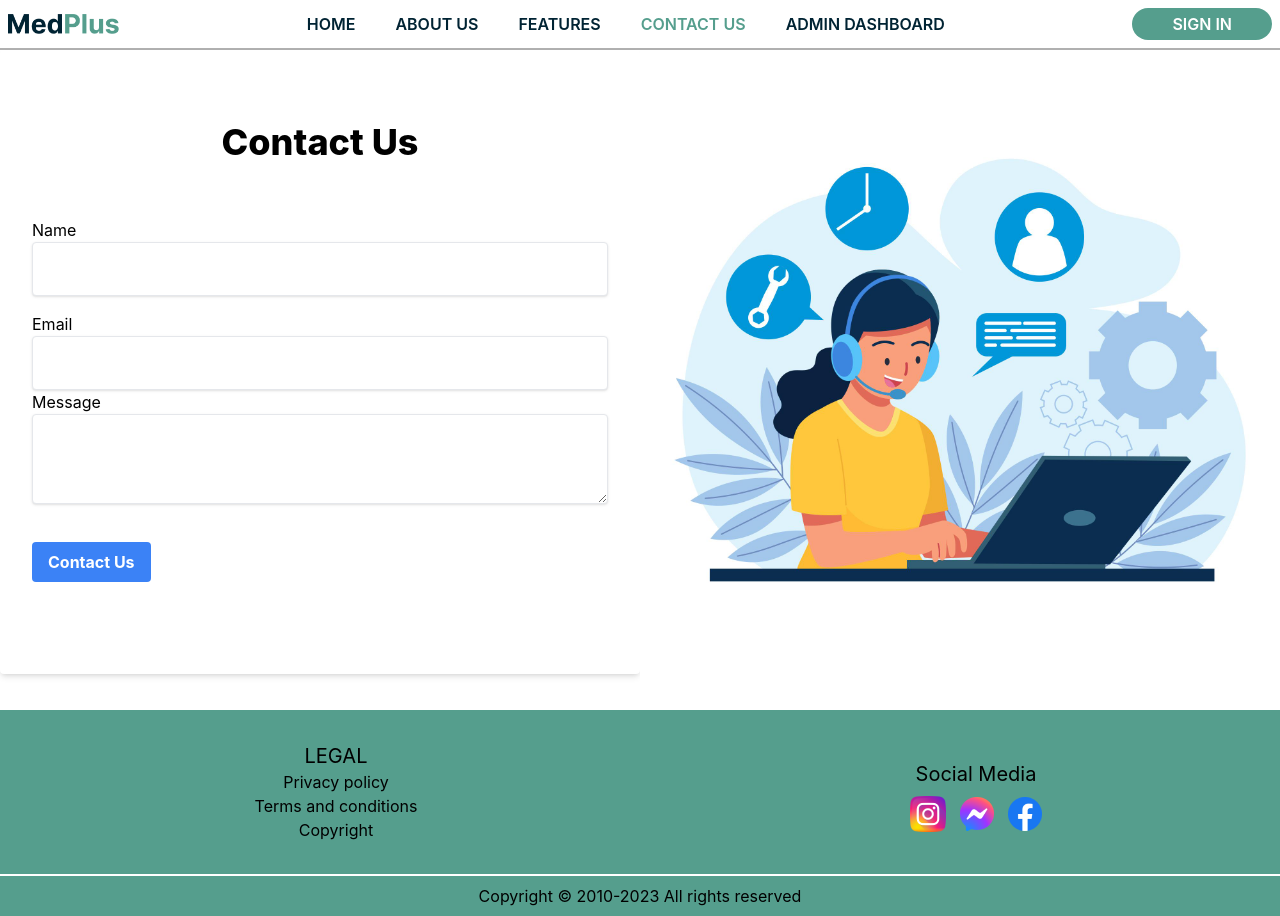
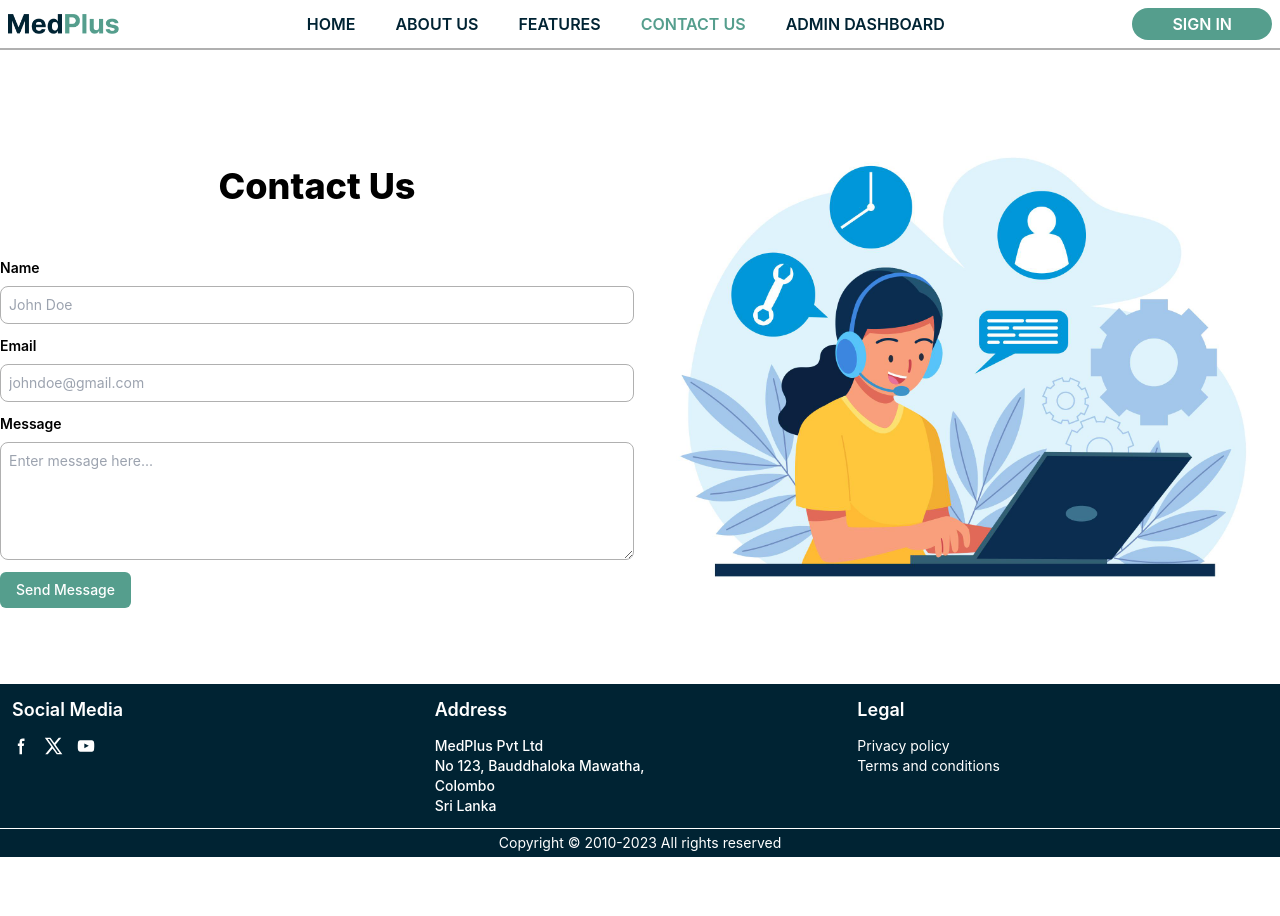
Before and after one commit to samindika97/MedPlus, a React (Create React App) app in the folder frontend/: page /contact-us in a window 1280 px wide. After the commit the page ends 857 px from the top, so only its background shows below. Built offline with nearby package versions, Linux system fonts and the light colour scheme.

Commit message:
ui changes

```diff
--- a/frontend/src/components/Footer.jsx
+++ b/frontend/src/components/Footer.jsx
@@ -3,21 +3,71 @@ import socialmediaicon from "../assets/social media.png";
 
 const Footer = () => {
   return (
-    <div className="mt-5 bg-teal">
-      <div className="flex flex-row items-center ">
-        <div className="flex flex-1 flex-col items-center p-8">
-          <p className="text-xl">LEGAL</p>
-          <p>Privacy policy</p>
-          <p>Terms and conditions</p>
-          <p>Copyright</p>
+    <div className="bg-blue ">
+      <div className="flex gap-3 p-3 text-white">
+        <div className="flex flex-1 flex-col">
+          <p className="mb-3 text-lg font-semibold">Social Media</p>
+          <div className="flex gap-3">
+            <svg
+              className="h-5 w-5"
+              aria-hidden="true"
+              xmlns="http://www.w3.org/2000/svg"
+              fill="currentColor"
+              viewBox="0 0 24 24"
+            >
+              <path
+                fill-rule="evenodd"
+                d="M13.1 6H15V3h-1.9A4.1 4.1 0 0 0 9 7.1V9H7v3h2v10h3V12h2l.6-3H12V6.6a.6.6 0 0 1 .6-.6h.5Z"
+                clip-rule="evenodd"
+              />
+            </svg>
+            <svg
+              className="h-5 w-5"
+              aria-hidden="true"
+              xmlns="http://www.w3.org/2000/svg"
+              fill="none"
+              viewBox="0 0 24 24"
+            >
+              <path
+                fill="currentColor"
+                d="M13.8 10.5 20.7 2h-3l-5.3 6.5L7.7 2H1l7.8 11-7.3 9h3l5.7-7 5.1 7H22l-8.2-11.5Zm-2.4 3-1.4-2-5.6-7.9h2.3l4.5 6.3 1.4 2 6 8.5h-2.3l-4.9-7Z"
+              />
+            </svg>
+            <svg
+              className="h-5 w-5"
+              aria-hidden="true"
+              xmlns="http://www.w3.org/2000/svg"
+              fill="currentColor"
+              viewBox="0 0 24 24"
+            >
+              <path
+                fill-rule="evenodd"
+                d="M21.7 8c0-.7-.4-1.3-.8-2-.5-.5-1.2-.8-2-.8C16.2 5 12 5 12 5s-4.2 0-7 .2c-.7 0-1.4.3-2 .9-.3.6-.6 1.2-.7 2l-.2 3.1v1.5c0 1.1 0 2.2.2 3.3 0 .7.4 1.3.8 2 .6.5 1.4.8 2.2.8l6.7.2s4.2 0 7-.2c.7 0 1.4-.3 2-.9.3-.5.6-1.2.7-2l.2-3.1v-1.6c0-1 0-2.1-.2-3.2ZM10 14.6V9l5.4 2.8-5.4 2.8Z"
+                clip-rule="evenodd"
+              />
+            </svg>
+          </div>
         </div>
-        <div className="flex flex-1 flex-col items-center">
-          <p className="p-2 text-xl">Social Media</p>
-          <img src={socialmediaicon} alt="social media icons" />
+        <div className="flex flex-1 flex-col">
+          <p className="mb-3 text-lg font-semibold">Address</p>
+          <p className="text-sm font-medium">
+            MedPlus Pvt Ltd
+            <br />
+            No 123, Bauddhaloka Mawatha,
+            <br />
+            Colombo
+            <br />
+            Sri Lanka
+          </p>
+        </div>
+        <div className="flex flex-1 flex-col">
+          <p className="mb-3 text-lg font-semibold">Legal</p>
+          <p className="text-sm">Privacy policy</p>
+          <p className="text-sm">Terms and conditions</p>
         </div>
       </div>
-      <div className="border-t-2 border-white p-2 ">
-        <p className="text-center">
+      <div className="border-t border-white p-1">
+        <p className="text-center text-sm text-white">
           Copyright © 2010-2023 All rights reserved
         </p>
       </div>
--- a/frontend/src/layouts/FeaturesLayout.jsx
+++ b/frontend/src/layouts/FeaturesLayout.jsx
@@ -5,11 +5,13 @@ import FeaturesSidebar from "../components/FeaturesSidebar";
 
 const FeaturesLayout = () => {
   return (
-    <div className="flex mt-5 gap-5 h-full">
-      <div className="w-1/4 h-full max-w-xs">
+    <div className="grid h-full grid-cols-5 gap-5 py-5">
+      <div className="h-full">
         <FeaturesSidebar />
       </div>
-      <Outlet />
+      <div className="col-span-4">
+        <Outlet />
+      </div>
     </div>
   );
 };
--- a/frontend/src/layouts/RootLayout.jsx
+++ b/frontend/src/layouts/RootLayout.jsx
@@ -11,12 +11,9 @@ const bodyHeight = screenHeight - 116;
 
 const RootLayout = () => {
   return (
-    <div className="min-h-screen">
+    <div className="h-screen">
       <Navbar />
-      <div
-        className={`container mx-auto`}
-        style={{ minHeight: `${bodyHeight}px`, height: `${bodyHeight}px` }}
-      >
+      <div className={`container mx-auto h-[calc(100vh-42px)]`}>
         <Outlet />
       </div>
     </div>
--- a/frontend/src/pages/Contactus.jsx
+++ b/frontend/src/pages/Contactus.jsx
@@ -1,88 +1,99 @@
-import { useFormik } from "formik";
-import { contactusSchema } from "../schemas/contactus_schema";
-import axios from 'axios';
+import { Formik, Form } from "formik";
+import { contactusSchema } from "../schemas/contactUsSchema";
+import axios from "axios";
 
 import Footer from "../components/Footer";
 import contactUsImage from "../assets/contactUsImage.jpg";
+import {
+  TextInputWithLabel as TextInput,
+  TextAreaWithLabel as TextArea,
+} from "../components/FormikElements";
 
 import BASE_URL from "../config/ApiConfig";
 
-const onSubmit = async (values) => {
-    values.preventDefault();
-    const form_data = JSON.stringify(values, null, 2);
-    const config = {
-        headers: { "content-type": "application/json" }
-    }
-    axios.post(`${BASE_URL}message`, form_data, config);
-    console.log('submitted');
-};
-
 const ContactUs = () => {
-
-    const { values, handleChange, handleSubmit, handleBlur, errors, touched } = useFormik({
-        initialValues: {
+  const initialValues = {
     name: "",
     email: "",
     message: "",
+  };
+
+  const handleSubmit = (values, { setSubmitting, resetForm }) => {
+    submitForm(values, resetForm);
+    setSubmitting(false);
+  };
+
+  const submitForm = async (values, resetForm) => {
+    const { name, email, message } = values;
+
+    const axiosConfig = {
+      method: "POST",
+      url: `${BASE_URL}message`,
+      data: {
+        name,
+        email,
+        message,
       },
-        validationSchema: contactusSchema,
-        onSubmit,
+    };
+    axios(axiosConfig)
+      .then((response) => {
+        resetForm();
+      })
+      .catch((err) => {
+        console.log(err);
       });
+  };
 
   return (
     <div>
-            <div className="flex flex-row">
-            <div className="w-2/5 flex flex-col bg-white shadow-md rounded px-8 pt-8 pb-8 mb-4 basis-1/2">
-                <h2 className="text-4xl text-center font-extrabold m-10">Contact Us</h2>
-                <form onSubmit={handleSubmit}>
-                    <div className="py-4">
-                        <label htmlFor="name">Name</label>
-                        <input
+      <div className="grid grid-cols-2 gap-3">
+        <div className="flex flex-col justify-center">
+          <h2 className="m-10 text-center text-4xl font-extrabold">
+            Contact Us
+          </h2>
+          <Formik
+            initialValues={initialValues}
+            validationSchema={contactusSchema}
+            onSubmit={handleSubmit}
+          >
+            <Form className="mt-3 flex w-full flex-col text-sm">
+              <TextInput
+                label="Name"
+                name="name"
                 type="text"
-                            id="name"
-                            className={errors.name && touched.name ? "shadow appearance-none border border-redDefault-500 rounded w-full py-4 px-3 text-gray-700 mb-3 leading-tight focus:outline-none focus:shadow-outline" : "shadow appearance-none border rounded w-full py-4 px-3 text-gray-700 leading-tight focus:outline-none focus:shadow-outline"}
-                            value={values.name}
-                            onBlur={handleBlur}
-                            onChange={handleChange}
+                placeholder="John Doe"
               />
-                        {errors.name && touched.name && <p className="text-redDefault-500 text-xs italic">{errors.name}</p>}
+
+              <TextInput
+                label="Email"
+                name="email"
+                type="email"
+                placeholder="johndoe@gmail.com"
+              />
+
+              <TextArea
+                label="Message"
+                name="message"
+                type="text"
+                rows="5"
+                placeholder="Enter message here..."
+              />
+
+              <button
+                className="w-max rounded-md bg-teal px-4 py-2 capitalize outline-none"
+                type="submit"
+              >
+                <p className="text-sm font-medium text-white">send message</p>
+              </button>
+            </Form>
+          </Formik>
         </div>
-                    <div className="py=4">
-                        <label htmlFor="email">Email</label>
-                        <input
-                            type="email"
-                            id="email"
-                            className={errors.email && touched.email ? "shadow appearance-none border border-redDefault-500 rounded w-full py-4 px-3 text-gray-700 mb-3 leading-tight focus:outline-none focus:shadow-outline" : "shadow appearance-none border rounded w-full py-4 px-3 text-gray-700 leading-tight focus:outline-none focus:shadow-outline"}
-                            value={values.email}
-                            onBlur={handleBlur}
-                            onChange={handleChange}
-                        />
-                        {errors.email && touched.email && <p className="text-redDefault-500 text-xs italic">{errors.email}</p>}
-                    </div>
-                    <div className="py=4">
-                        <label htmlFor="message">Message</label>
-                        <textarea
-                            id="message"
-                            className={errors.message && touched.message ? "shadow appearance-none border border-redDefault-500 rounded w-full py-6 px-3 text-gray-700 mb-3 leading-tight focus:outline-none focus:shadow-outline" : "shadow appearance-none border rounded w-full py-6 px-3 text-gray-700 leading-tight focus:outline-none focus:shadow-outline"}
-                            value={values.message}
-                            onBlur={handleBlur}
-                            onChange={handleChange}
-                        ></textarea>
-                        {errors.message && touched.message && <p className="text-redDefault-500 text-xs italic">{errors.message}</p>}
-                    </div>
-
-                    <input type="submit" className="bg-blueDefault-500 hover:bg-blueDefault-700 text-white font-bold py-2 px-4 my-8 rounded focus:outline-none focus:shadow-outline" value="Contact Us" />
-                </form>
-            </div>
-            <div className="basis-1/2">
+        <div className="">
           <img src={contactUsImage} alt="contact_us_image" />
         </div>
       </div>
-            <div>
       <Footer />
     </div>
-        </div>
-
   );
 };
 
--- a/frontend/src/pages/Home.jsx
+++ b/frontend/src/pages/Home.jsx
@@ -7,16 +7,20 @@ import { featuresTabs } from "../data/data";
 
 const Home = () => {
   return (
-    <div className="h-full">
-      <div className="my-10 flex h-96 justify-between">
+    <div className="flex h-full flex-col justify-between gap-10">
+      <div className="flex h-96 justify-between">
         <div className="flex w-1/2 flex-col items-start justify-center">
           <p className="text-5xl font-bold text-blue">
             Unlocking Wellness:
             <br />
             Your Gateway to <span className="text-teal">Better Health</span>
           </p>
-          <p className="mt-3 w-4/5 text-sm text-blue text-justify">
-            <br/>Welcome to MedPlus, where your well-being takes center stage. Discover accurate health information, find nearby healthcare facilities, and take control of your health journey. It's time to prioritize your health with MedPlus.
+          <p className="mt-3 w-4/5 text-justify text-sm text-blue">
+            <br />
+            Welcome to MedPlus, where your well-being takes center stage.
+            Discover accurate health information, find nearby healthcare
+            facilities, and take control of your health journey. It's time to
+            prioritize your health with MedPlus.
           </p>
           <button className="mt-3 rounded-3xl bg-teal px-10 py-1">
             <p className="font-semibold uppercase text-white">sign in</p>
```
Also changed, not shown: frontend/src/schemas/contactUsSchema.js (renamed from frontend/src/schemas/contactus_schema.js). Lines whose indentation alone changed are shown as unchanged.
